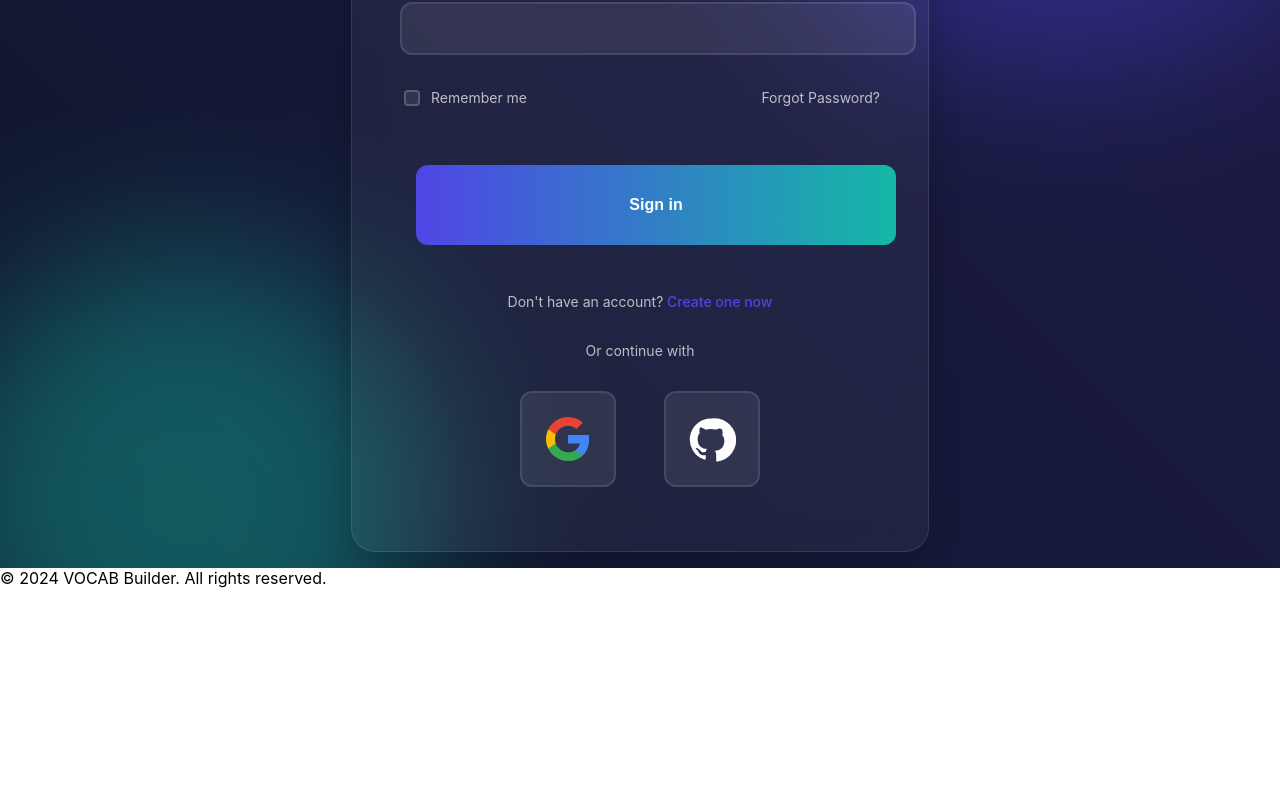
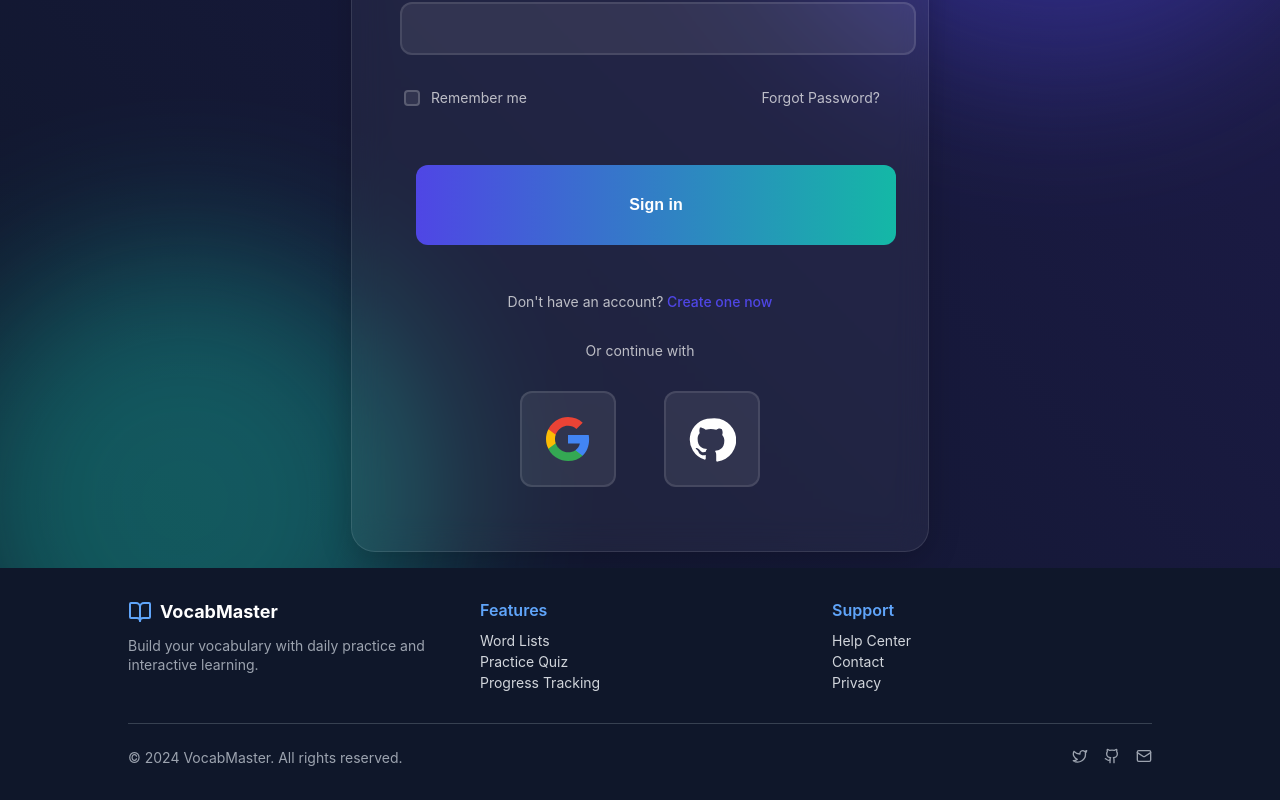
Before and after one commit to ML642/WordQuest, a React (Create React App) app: page /Login in a window 1280 px wide. Shown: the part 347-1147 px from the top of the page. Before the commit the page ends 935 px from the top, so only its background shows below. Built offline with nearby package versions, Linux system fonts and the light colour scheme; no server answers.

Commit message:
dropdown update

```diff
--- a/package.json
+++ b/package.json
@@ -15,6 +15,7 @@
     "framer-motion": "^12.23.12",
     "jsonwebtoken": "^9.0.2",
     "jwt-decode": "^4.0.0",
+    "lucide-react": "^0.542.0",
     "mongoose": "^8.18.0",
     "react": "^19.1.1",
     "react-dom": "^19.1.1",
--- a/src/layout/footer/footer.jsx
+++ b/src/layout/footer/footer.jsx
@@ -1,12 +1,60 @@
-import useState from "react" ;
+import React from 'react';
+import { BookOpen, Mail, Github, Twitter } from 'lucide-react';
+import styles from './footer.module.css';
+
+const Footer = () => {
+  return (
+    <footer className={styles.footer}>
+      <div className={styles.container}>
 
 
+        <div className={styles.mainContent}>
+          <div className={styles.section}>
+            <div className={styles.brand}>
+              <BookOpen className={styles.brandIcon} />
+              <h3 className={styles.brandTitle}>VocabMaster</h3>
+            </div>
+            <p className={styles.brandDescription}>
+              Build your vocabulary with daily practice and interactive learning.
+            </p>
+          </div>
 
-const Footer = () => {
-    return (
-        <footer>
-            <div>© 2024 VOCAB Builder. All rights reserved.</div>
-        </footer>
-    )
-}
-export default Footer ;
+          <div className={styles.section}>
+            <h4 className={styles.sectionTitle}>Features</h4>
+            <div className={styles.linkList}>
+              <a href="#" className={styles.link}>Word Lists</a>
+              <a href="#" className={styles.link}>Practice Quiz</a>
+              <a href="#" className={styles.link}>Progress Tracking</a>
+            </div>
+          </div>
+
+          {/* Support */}
+          <div className={styles.section}>
+            <h4 className={styles.sectionTitle}>Support</h4>
+            <div className={styles.linkList}>
+              <a href="#" className={styles.link}>Help Center</a>
+              <a href="#" className={styles.link}>Contact</a>
+              <a href="#" className={styles.link}>Privacy</a>
+            </div>
+          </div>
+        </div>
+        <div className={styles.bottomSection}>
+          <p className={styles.copyright}>© 2024 VocabMaster. All rights reserved.</p>
+          <div className={styles.socialLinks}>
+            <a href="#" className={styles.socialLink}>
+              <Twitter className={styles.socialIcon} />
+            </a>
+            <a href="#" className={styles.socialLink}>
+              <Github className={styles.socialIcon} />
+            </a>
+            <a href="#" className={styles.socialLink}>
+              <Mail className={styles.socialIcon} />
+            </a>
+          </div>
+        </div>
+      </div>
+    </footer>
+  );
+};
+
+export default Footer;
--- /dev/null
+++ b/src/layout/footer/footer.module.css
@@ -0,0 +1,124 @@
+.footer {
+  background-color: #0f172a;
+  color: white;
+}
+
+.container {
+  max-width: 64rem;
+  margin: 0 auto;
+  padding: 2rem 1.5rem;
+}
+
+.mainContent {
+  display: grid;
+  grid-template-columns: 1fr;
+  gap: 2rem;
+  margin-bottom: 2rem;
+}
+
+@media (min-width: 768px) {
+  .mainContent {
+    grid-template-columns: repeat(3, 1fr);
+  }
+}
+
+.section {
+  display: flex;
+  flex-direction: column;
+  gap: 0.75rem;
+}
+
+.brand {
+  display: flex;
+  align-items: center;
+  gap: 0.5rem;
+}
+
+.brandIcon {
+  width: 1.5rem;
+  height: 1.5rem;
+  color: #60a5fa;
+}
+
+.brandTitle {
+  font-size: 1.125rem;
+  font-weight: 700;
+  margin: 0;
+}
+
+.brandDescription {
+  color: #9ca3af;
+  font-size: 0.875rem;
+  margin: 0;
+  line-height: 1.4;
+}
+
+.sectionTitle {
+  font-weight: 600;
+  margin: 0;
+  color: #60a5fa;
+}
+
+.sectionTitle:nth-of-type(2) {
+  color: #4ade80;
+}
+
+.linkList {
+  display: flex;
+  flex-direction: column;
+  gap: 0.25rem;
+}
+
+.link {
+  color: #d1d5db;
+  font-size: 0.875rem;
+  text-decoration: none;
+  transition: color 0.2s ease;
+}
+
+.link:hover {
+  color: white;
+}
+
+.bottomSection {
+  padding-top: 1.5rem;
+  border-top: 1px solid #374151;
+  display: flex;
+  flex-direction: column;
+  align-items: center;
+  gap: 1rem;
+}
+
+@media (min-width: 768px) {
+  .bottomSection {
+    flex-direction: row;
+    justify-content: space-between;
+    gap: 0;
+  }
+}
+
+.copyright {
+  color: #9ca3af;
+  font-size: 0.875rem;
+  margin: 0;
+}
+
+.socialLinks {
+  display: flex;
+  gap: 1rem;
+}
+
+.socialLink {
+  color: #9ca3af;
+  transition: color 0.2s ease;
+  text-decoration: none;
+}
+
+.socialLink:hover {
+  color: #60a5fa;
+}
+
+.socialIcon {
+  width: 1rem;
+  height: 1rem;
+}
--- a/src/layout/header/header.jsx
+++ b/src/layout/header/header.jsx
@@ -11,19 +11,19 @@ const LoggedIn = () => {
     const decoded = jwtDecode(token) ;
     console.log(decoded) ;
     return (
-        <div className={ styles.isLoggedIn} onClick = {() => {setDropdown(true)}} >
+        <div className={ styles.isLoggedIn} onClick = {() => {setDropdown((prev)=>!prev)}} >
            <div className = {styles.userIcon}>  </div>
            <div className = {styles.userName}> {decoded.userName} </div>
                {dropdown && <div className={styles.dropdown} onClick={() => {setDropdown(false)}} >
 
-               <motion.div className={styles.dropdownItem} initial={{ x: -40, opacity: 0 }}
+               <motion.div className={styles.dropdownItem} initial={{ x: -40, opacity: 1 }}
                 animate={{ x: 0, opacity: 1 }}
-                transition={{ delay: 0.2, duration: 0.3 }} >
+                transition={{ delay: 0, duration: 0.3 }} >
                 <Link  to ="/Profile" > Profile </Link>
                 </motion.div>
 
                  <motion.div className={styles.dropdownItem}
-                    initial={{ x: 40, opacity: 0 }}
+                    initial={{ x: 40, opacity: 1  }}
                     animate={{ x: 0, opacity: 1 }}
                     transition={{ delay: 0.6, duration: 0.3 }}  >
                           <Link to ="/Settings" > Settings </Link>
@@ -34,6 +34,29 @@ const LoggedIn = () => {
                 localStorage.removeItem("token") ;
                 window.location.reload() ;
                }}> Logout </div>
+
+                                        <div
+                        style={{ position : "relative" , bottom : "30px" , right:"-5px"}}
+                        onClick = {(e) => {e.stopPropagation() ; setDropdown((prev)=>!prev) ; }}
+                        className={`w-full py px-4 flex items-center justify-center text-gray-600 hover:text-gray-800 hover:bg-gray-50 transition-colors duration-150 border-t border-gray-200`}
+                        aria-label="Close dropdown"
+                        >
+                        <svg
+                            width="120"
+                            height="38"
+                            viewBox="0 0 24 24"
+                            fill="none"
+                            xmlns="http://www.w3.org/2000/svg"
+                        >
+                            <path
+                            d="M7 14L12 9L17 14"
+                            stroke="currentColor"
+                            strokeWidth="2"
+                            strokeLinecap="round"
+                            strokeLinejoin="round"
+                            />
+                        </svg>
+                        </div>
              </div>
              }
         </div>
--- a/src/layout/header/header.module.css
+++ b/src/layout/header/header.module.css
@@ -156,3 +156,11 @@
     background : rgba(255, 255, 255, 0.15) ;
     color : white
 }
+
+.dropdownItem * {
+    text-decoration : none ;
+    color :rgba(255, 255, 255, 0.49) ;
+}
+.dropdownItem:hover  * {
+     color : white ;
+}
```
Also changed, not shown: src/layout/footer/footer.css (deleted), 1 other file (tests, documents, lock files or other folders).
